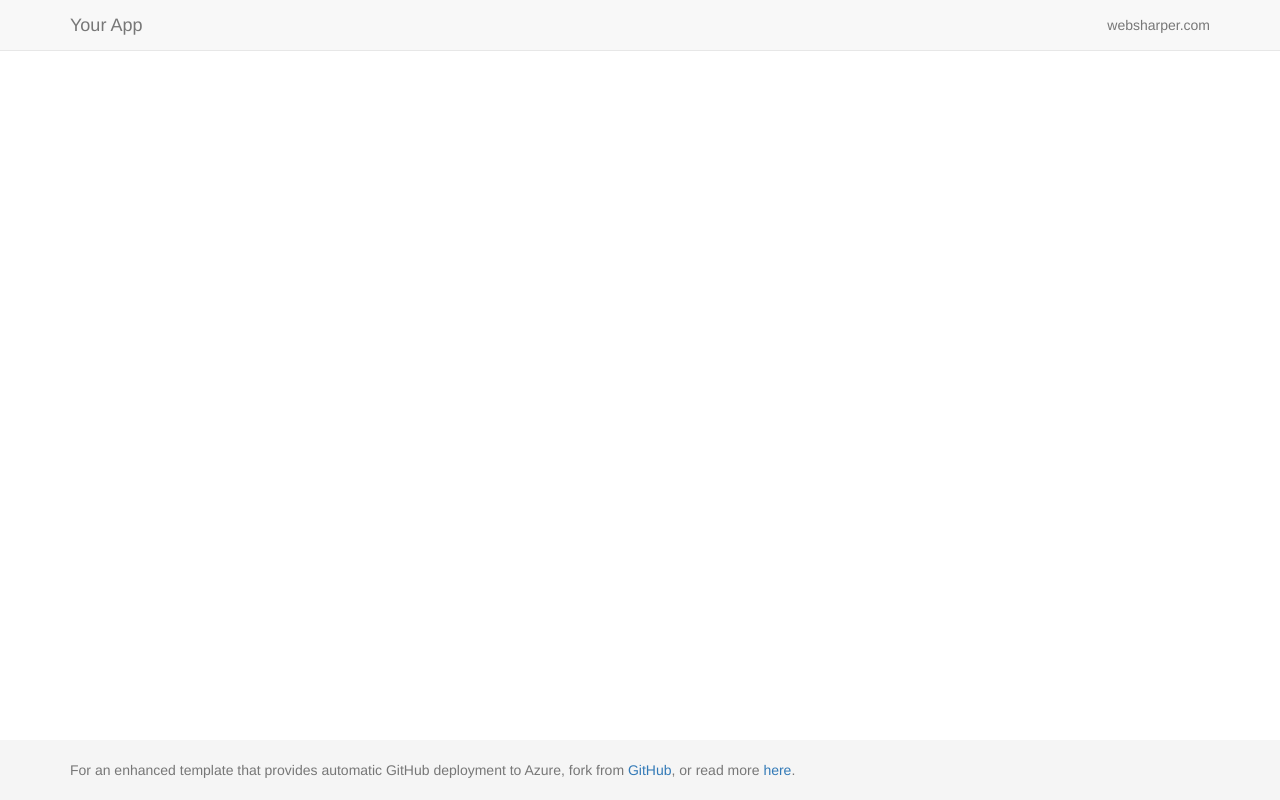
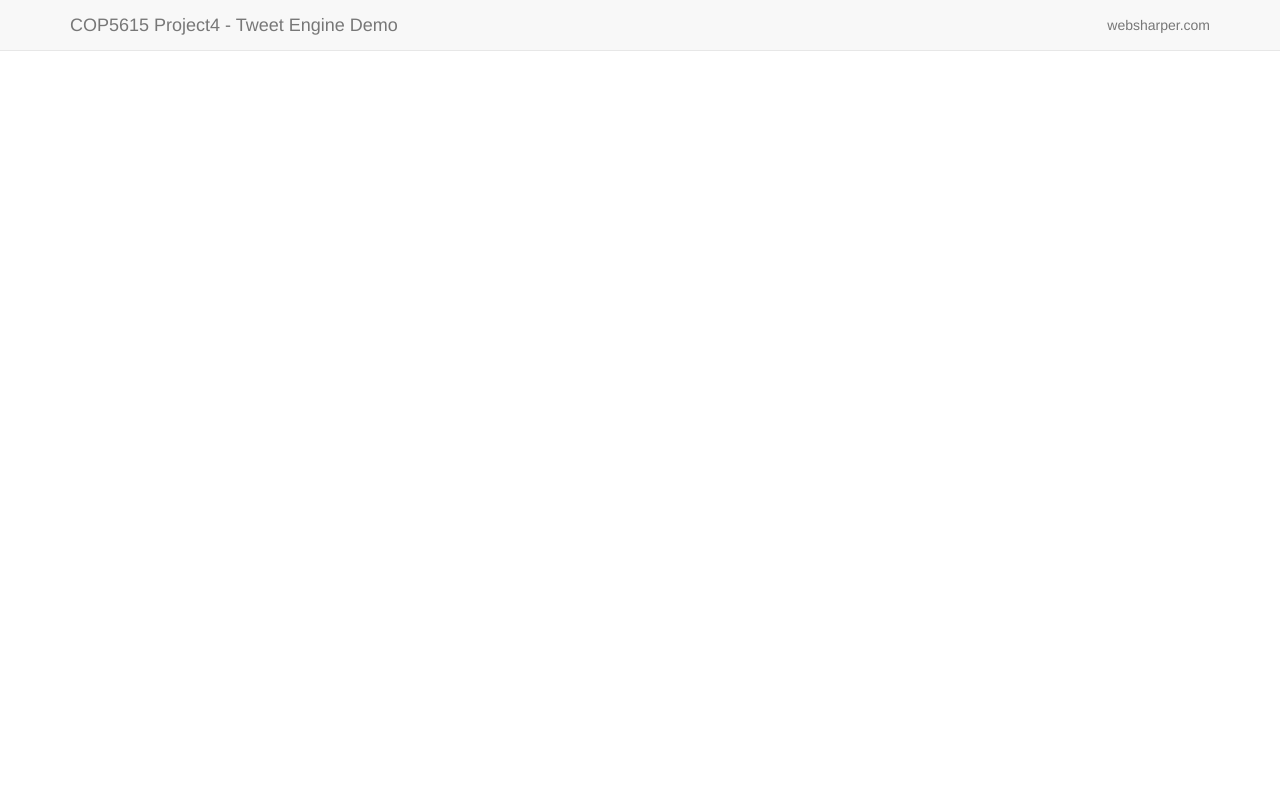
Before and after one commit to xhorn-pan/DOSP-Proj4, a plain HTML site: page DOSP.P4.Web/Main.html in a window 1280 px wide. Drawn offline with nearby package versions, Linux system fonts and the light colour scheme.

Commit message:
ready for record

```diff
--- a/DOSP.P4.Web/Main.html
+++ b/DOSP.P4.Web/Main.html
@@ -11,20 +11,6 @@
         html {
             position: relative;
             min-height: 100%;
-        }
-
-        body {
-            /* Margin bottom by footer height */
-            margin-bottom: 60px;
-        }
-
-        .footer {
-            position: absolute;
-            bottom: 0;
-            width: 100%;
-            /* Set the fixed height of the footer here */
-            height: 60px;
-            background-color: #f5f5f5;
         }
 
         .container .text-muted {
@@ -44,7 +30,7 @@
                     <span class="icon-bar"></span>
                     <span class="icon-bar"></span>
                 </button>
-                <a class="navbar-brand" href="#">Your App</a>
+                <a class="navbar-brand" href="#">COP5615 Project4 - Tweet Engine Demo</a>
             </div>
             <div id="navbar" class="navbar-collapse collapse">
                 <ul class="nav navbar-nav" ws-hole="MenuBar"></ul>
@@ -61,16 +47,6 @@
             <div id="console"></div>
         </div>
     </div>
-    <footer class="footer">
-        <div class="container">
-            <p class="text-muted">
-                For an enhanced template that provides automatic GitHub deployment to Azure, fork from <a
-                    href="https://github.com/intellifactory/ClientServer.Azure">GitHub</a>, or
-                read more <a
-                    href="http://websharper.com/blog-entry/4368/deploying-websharper-apps-to-azure-via-github">here</a>.
-            </p>
-        </div>
-    </footer>
     <script ws-replace="scripts"></script>
 </body>
 
```
Also changed, not shown: 7 other files.
